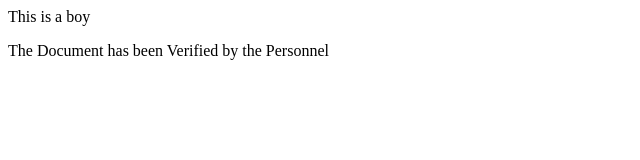
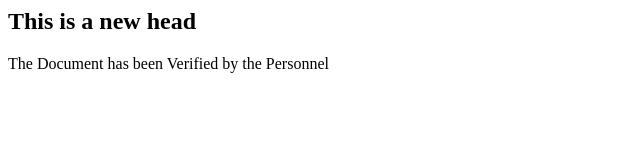
Before and after one commit to IfeDayo1016/Gaidost_trials, a plain HTML site: page index.html in a window 1280 px wide. Shown: the whole page, without its empty margins (0-640 px from the left). Drawn offline with Linux system fonts and the light colour scheme.

```diff
--- a/index.html
+++ b/index.html
@@ -3,7 +3,9 @@
     <head>
         <title> Verified Document</title>
     </head>
-    <body>This is a boy
+    <body>
+        <h2>This is a new head</h2>
         <p>The Document has been Verified by the Personnel</p>
+
     </body>
     </html>
```
